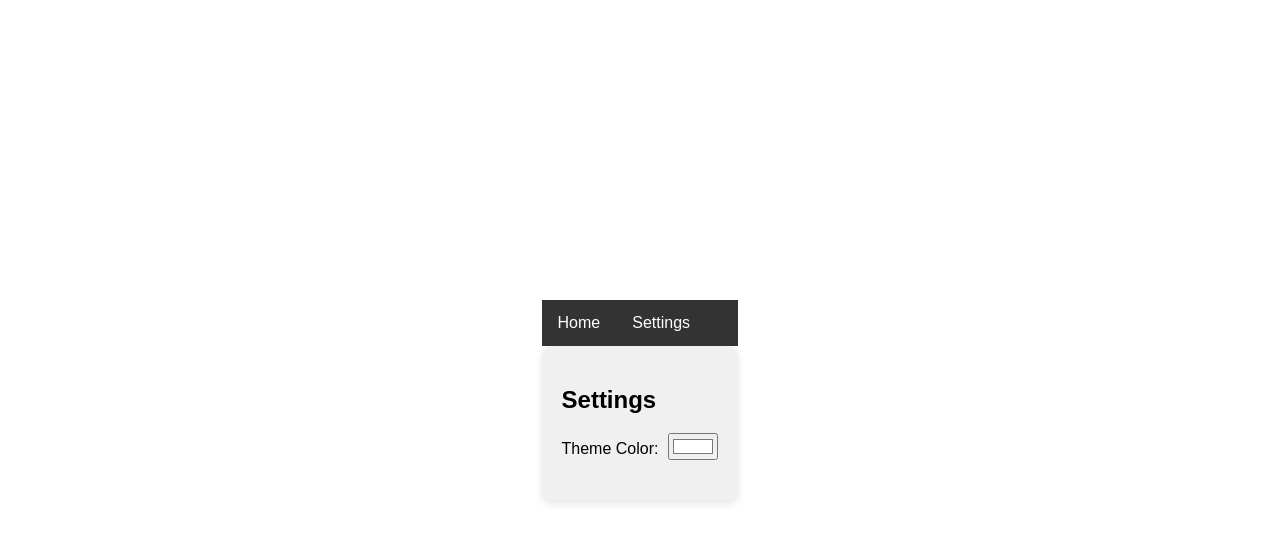
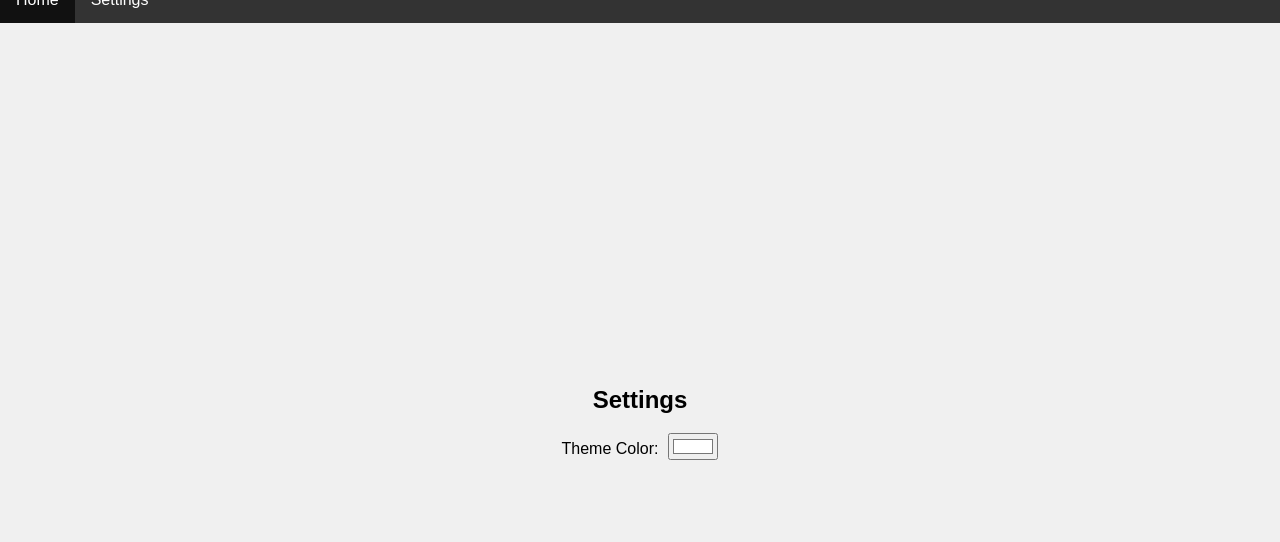
Before and after one commit to KeithG-stack/Time-Time, a React (Vite) app: page /settings in a window 1280 px wide. Shown: the top 542 px of the page. Built offline with nearby package versions, Linux system fonts and the light colour scheme.

Commit message:
settings fix

```diff
--- a/src/App.jsx
+++ b/src/App.jsx
@@ -3,6 +3,7 @@ import TimerDisplay from './timer/TimerDisplay.jsx'; // Import TimerDisplay comp
 import { BrowserRouter as Router, Route, Routes } from 'react-router-dom'; // Import BrowserRouter, Route, and Routes components
 import Settings from './settings/Settings.jsx'; // Import Settings component
 import Notifications from './settings/Notifications.jsx'; // Import Notifications component
+import Navbar from './settings/Navbar.jsx'; // Import Navbar component
 import { NotificationProvider } from './settings/settingsContext'; // Import NotificationProvider
 import './App.css';
 
@@ -21,6 +22,7 @@ function App() {
         <NotificationProvider>
             <Router>
                 <div>
+                    <Navbar /> {/* Include the Navbar component */}
                     <Routes>
                         <Route path="/" element={<TimerDisplay title="Focus Timer" />} />
                         <Route path="/settings" element={<Settings onThemeChange={handleThemeChange} />} />
--- a/src/settings/Settings.jsx
+++ b/src/settings/Settings.jsx
@@ -1,5 +1,5 @@
 import React, { useState } from 'react';
-import Navbar from './Navbar';
+
 import styles from '../settings/Settings.module.css';
 
 
@@ -13,7 +13,7 @@ const Settings = ({ onThemeChange }) => {
 
     return (
         <div>
-            <Navbar /> {/* Include the Navbar component */}
+
             <div className={styles.settings}>
                 <h2>Settings</h2>
                 <div className={styles.settingItem}>
--- a/src/settings/Settings.module.css
+++ b/src/settings/Settings.module.css
@@ -1,8 +1,13 @@
 .settings {
+    display: flex;
+    flex-direction: column;
+    justify-content: center;
+    align-items: center;
+    height: 100vh; /* Full height of the viewport */
+    width: 100vw; /* Full width of the viewport */
+    background-color: #f0f0f0; /* Background color */
     padding: 20px;
-    background-color: #f0f0f0;
-    border-radius: 10px;
-    box-shadow: 0 4px 8px rgba(0, 0, 0, 0.1);
+    box-sizing: border-box;
 }
 
 .settingItem {
@@ -12,11 +17,3 @@
 .settingItem label {
     margin-right: 10px;
 }
-.body {
-    display: flex;
-    justify-content: center;
-    align-items: center;
-    height: 100vh;
-    background-color: #f0f0f0;
-    margin: 0;
-  }
```
